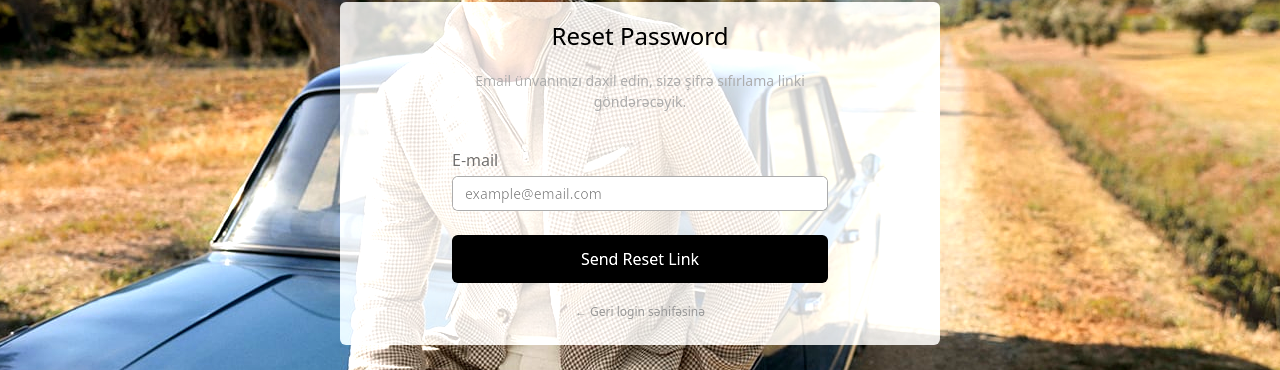
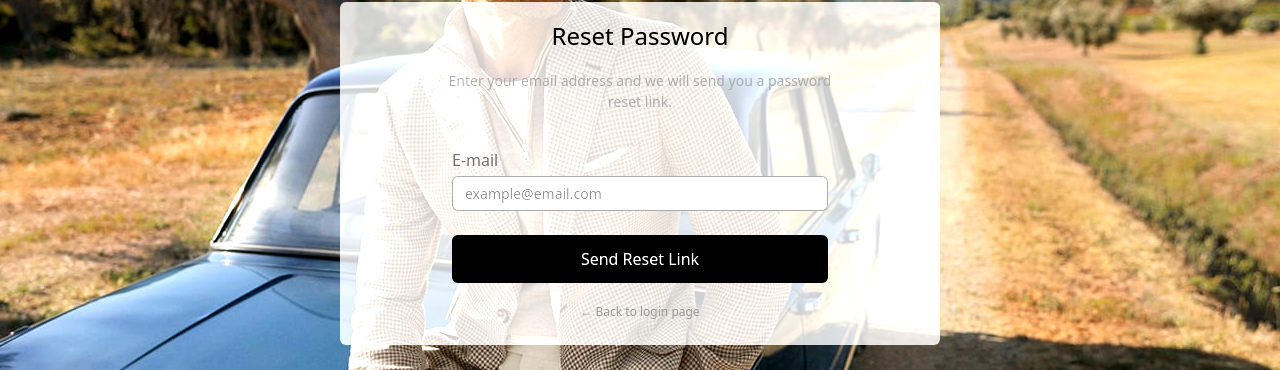
Before and after one commit to nahidaghazada/proper, a React (Vite) app: page /forgot-password in a window 1280 px wide. Shown: the part 211-581 px from the top of the page. Built offline with nearby package versions, Linux system fonts and the light colour scheme; no server answers.

Commit message:
forgotPassword

```diff
--- a/src/components/auth/ForgotPassword.jsx
+++ b/src/components/auth/ForgotPassword.jsx
@@ -14,11 +14,11 @@ function ForgotPassword() {
     try {
       await resetPassword({ email }).unwrap()
       setMessageType("success")
-      setMessage("Şifrə sıfırlama linki emailinizə göndərildi! Emailinizi yoxlayın.")
+      setMessage("A password reset link has been sent to your email! Check your email.")
       setEmail("")
     } catch (err) {
       setMessageType("error")
-      setMessage(err?.data?.message || err?.message || "Email göndərilə bilmədi")
+      setMessage(err?.data?.message || err?.message || "Email could not be sent.")
     }
   }
 
@@ -27,9 +27,8 @@ function ForgotPassword() {
       <div className="max-w-[600px] w-full mx-auto bg-[#ffffffb3] py-4 rounded-md">
         <div className="max-w-[400px] mx-auto">
           <h2 className="text-center text-[#000] text-[24px] font-medium mb-4">Reset Password</h2>
-          <p className="text-[14px] text-center text-[#999] mb-6"> Email ünvanınızı daxil edin, sizə şifrə sıfırlama linki göndərəcəyik.</p>
+          <p className="text-[14px] text-center text-[#999] mb-6">Enter your email address and we will send you a password reset link.</p>
         </div>
-
         <div className="max-w-[400px] mx-auto rounded-md p-3">
           {message && (
             <div className={`mb-4 p-3 rounded-md text-center text-sm ${messageType === "success" ? "bg-green-100 text-green-700" : "bg-red-100 text-red-700"}`}>
@@ -62,7 +61,7 @@ function ForgotPassword() {
         <div className="py-2">
           <p className="text-center text-[#888] text-[12px]">
             <Link className="hover:underline" to={"/login"}>
-              ← Geri login səhifəsinə
+              ← Back to login page
             </Link>
           </p>
         </div>
```
